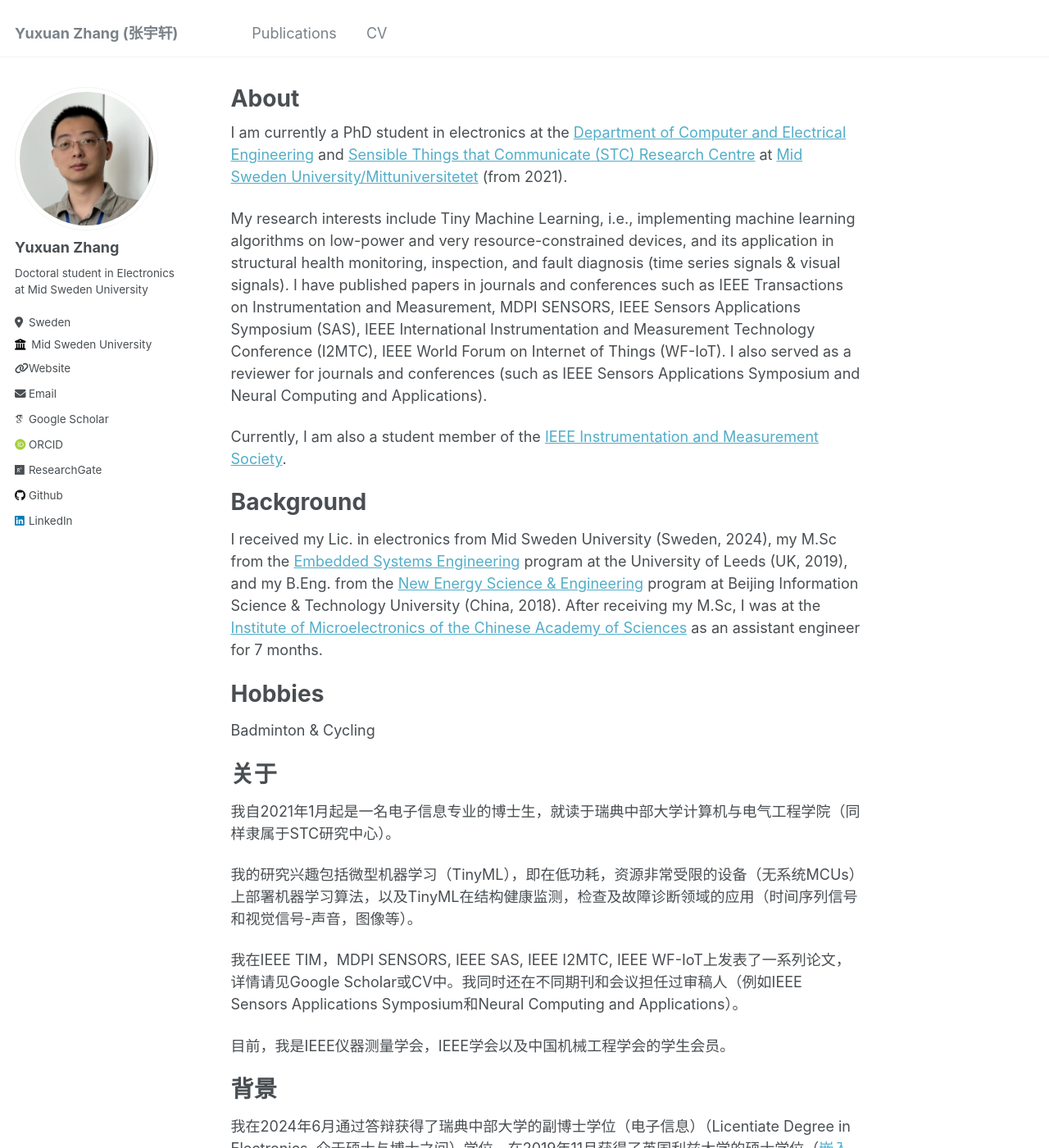
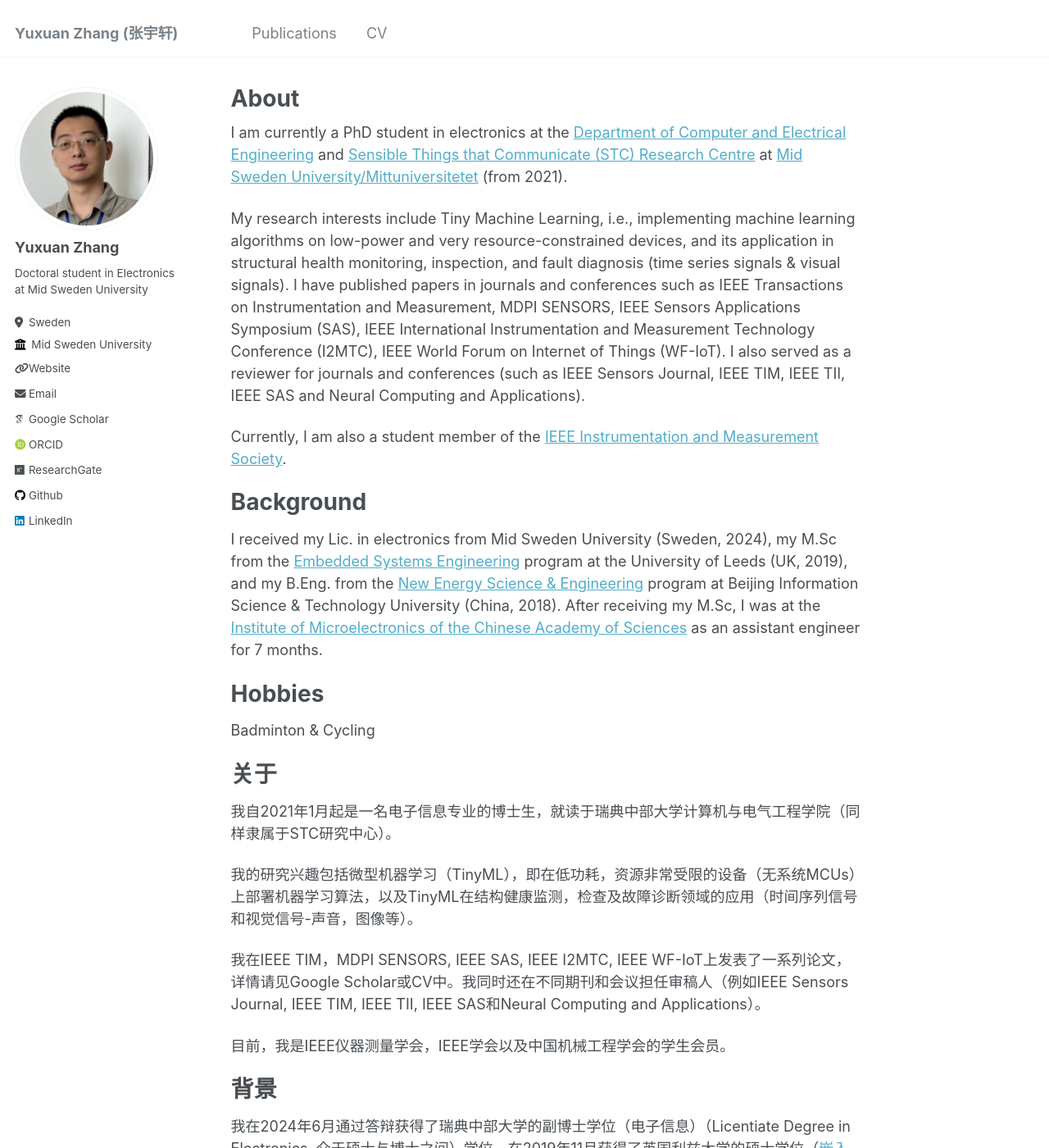
Before and after one commit to YuxuanZhang-96/YuxuanZhang-96.github.io, a Jekyll site: the page built from _pages/about.md, in a window 1280 px wide and 1400 px high. Shown: the whole window at 82% size. Built offline with Jekyll 4.4.1, drawn with Linux system fonts in a browser that asks for light colours; some web fonts are replaced.

Commit message:
Update about.md

```diff
--- a/_pages/about.md
+++ b/_pages/about.md
@@ -9,7 +9,7 @@ redirect_from:
 I am currently a PhD student in electronics at the
 [Department of Computer and Electrical Engineering](https://www.miun.se/en/meet-mid-sweden-university/Organisation/departments/det/) and [Sensible Things that Communicate (STC) Research Centre](https://www.miun.se/en/Research/research-centers/stc/) at [Mid Sweden University/Mittuniversitetet](https://www.miun.se/en/) (from 2021).
 
-My research interests include Tiny Machine Learning, i.e., implementing machine learning algorithms on low-power and very resource-constrained devices, and its application in structural health monitoring, inspection, and fault diagnosis (time series signals & visual signals).  I have published papers in journals and conferences such as IEEE Transactions on Instrumentation and Measurement, MDPI SENSORS, IEEE Sensors Applications Symposium (SAS), IEEE International Instrumentation and Measurement Technology Conference (I2MTC), IEEE World Forum on Internet of Things (WF-IoT). I also served as a reviewer for journals and conferences (such as IEEE Sensors Applications Symposium and Neural Computing and Applications).
+My research interests include Tiny Machine Learning, i.e., implementing machine learning algorithms on low-power and very resource-constrained devices, and its application in structural health monitoring, inspection, and fault diagnosis (time series signals & visual signals).  I have published papers in journals and conferences such as IEEE Transactions on Instrumentation and Measurement, MDPI SENSORS, IEEE Sensors Applications Symposium (SAS), IEEE International Instrumentation and Measurement Technology Conference (I2MTC), IEEE World Forum on Internet of Things (WF-IoT). I also served as a reviewer for journals and conferences (such as IEEE Sensors Journal, IEEE TIM, IEEE TII, IEEE SAS and Neural Computing and Applications).
 
 Currently, I am also a student member of the [IEEE Instrumentation and Measurement Society](https://ieee-ims.org/).
 
@@ -28,7 +28,7 @@ Badminton & Cycling
 
 我的研究兴趣包括微型机器学习（TinyML），即在低功耗，资源非常受限的设备（无系统MCUs）上部署机器学习算法，以及TinyML在结构健康监测，检查及故障诊断领域的应用（时间序列信号和视觉信号-声音，图像等）。
 
-我在IEEE TIM，MDPI SENSORS, IEEE SAS, IEEE I2MTC, IEEE WF-IoT上发表了一系列论文，详情请见Google Scholar或CV中。我同时还在不同期刊和会议担任过审稿人（例如IEEE Sensors Applications Symposium和Neural Computing and Applications）。
+我在IEEE TIM，MDPI SENSORS, IEEE SAS, IEEE I2MTC, IEEE WF-IoT上发表了一系列论文，详情请见Google Scholar或CV中。我同时还在不同期刊和会议担任审稿人（例如IEEE Sensors Journal, IEEE TIM, IEEE TII, IEEE SAS和Neural Computing and Applications）。
 
 目前，我是IEEE仪器测量学会，IEEE学会以及中国机械工程学会的学生会员。
 
```
